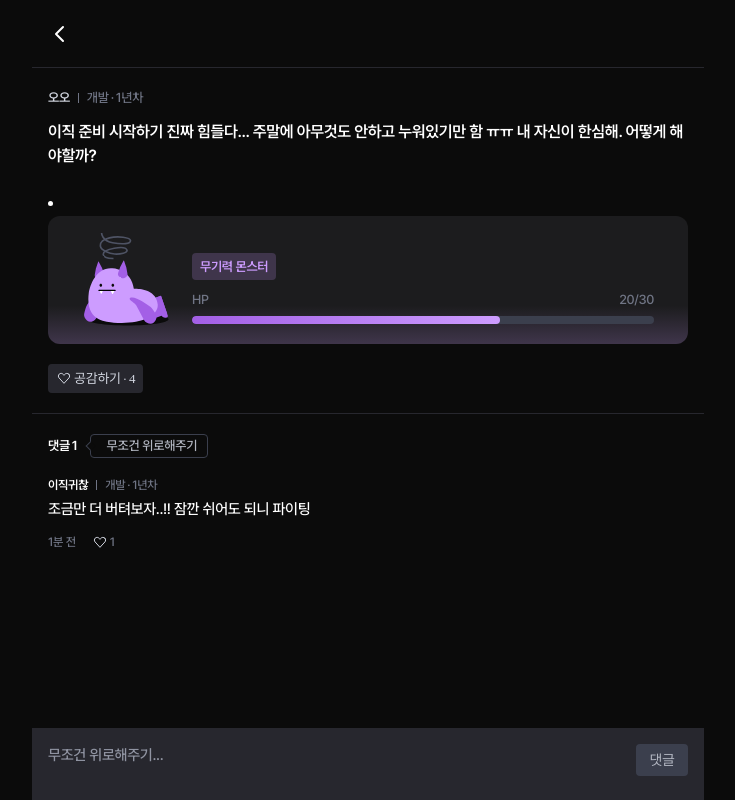
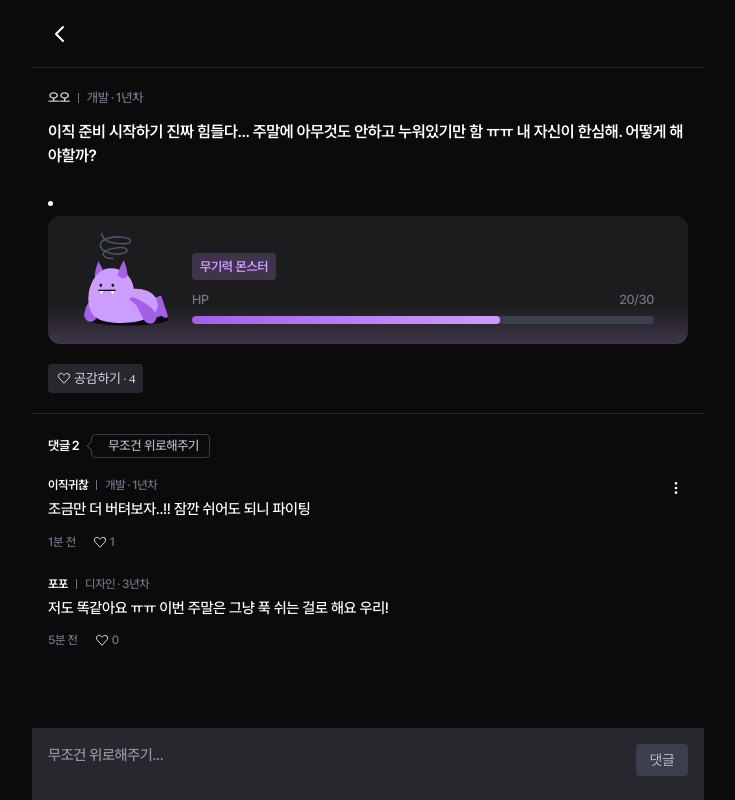
Before and after one commit to DDD-Community/DDD-13-WEBBB-FE, a Next.js app: page /post/1 in a window 1280 px wide. Shown: the whole page, without its empty margins (272-1007 px from the left). Built offline with nearby package versions, Linux system fonts and the light colour scheme.

Commit message:
[Feat] CommentItem 내 본인 댓글 더보기 메뉴 및 삭제 팝업 구현

```diff
--- a/app/post/[id]/CommentItem.tsx
+++ b/app/post/[id]/CommentItem.tsx
@@ -4,10 +4,16 @@ import { useState } from "react";
 import type { Comment } from "./mockData";
 import HeartDefault from "@/assets/icons/ic_heart_default.svg";
 import HeartActive from "@/assets/icons/ic_heart_active.svg";
+import MoreIcon from "@/assets/icons/ic_more_sm_white.svg";
+import DeleteIcon from "@/assets/icons/ic_delete.svg";
 
 export default function CommentItem({ comment }: { comment: Comment }) {
   const [isLiked, setIsLiked] = useState(false);
   const [likeCount, setLikeCount] = useState(comment.likeCount);
+  const [isMenuOpen, setIsMenuOpen] = useState(false);
+
+  // TODO: 실제 유저 연동 시 현재 로그인한 유저 ID와 비교하도록 수정 필요
+  const isMine = comment.author.nickname === "이직귀찮";
 
   const handleLikeClick = () => {
     if (isLiked) {
@@ -19,8 +25,16 @@ export default function CommentItem({ comment }: { comment: Comment }) {
     }
   };
 
+  const handleDeleteClick = () => {
+    // TODO: 삭제 API 연동 및 부모 컴포넌트 데이터 갱신 로직 추가 필요
+    alert("댓글 삭제가 요청되었습니다.");
+    setIsMenuOpen(false);
+  };
+
   return (
-    <li>
+    <li className="relative">
+      <div className="flex w-full items-start justify-between">
+        <div className="flex w-full flex-col">
           <div className="flex items-center gap-2">
             <span className="text-detail-12sb text-white">{comment.author.nickname}</span>
             <div className="bg-gray-60 h-2.5 w-[1px]" />
@@ -32,6 +46,44 @@ export default function CommentItem({ comment }: { comment: Comment }) {
           </div>
 
           <p className="text-body-15m mt-1 whitespace-pre-wrap text-white">{comment.content}</p>
+        </div>
+
+        {isMine && (
+          <div className="relative ml-2 shrink-0">
+            <button
+              type="button"
+              onClick={() => setIsMenuOpen((prev) => !prev)}
+              className="flex h-6 w-6 items-center justify-center p-0.5"
+            >
+              <MoreIcon className="h-4 w-4 text-white" />
+            </button>
+
+            {isMenuOpen && (
+              <button
+                type="button"
+                onClick={handleDeleteClick}
+                className="bg-gray-80 absolute right-0 bottom-[calc(100%+6px)] z-10 flex w-[169px] items-center justify-between rounded-[8px] px-4 py-3 text-left transition-all"
+                style={{
+                  boxShadow: "0 4px 15px 0 rgba(0, 0, 0, 0.35)",
+                }}
+              >
+                <span
+                  className="text-[15px] leading-[150%] font-medium tracking-[-0.3px] text-white"
+                  style={{ fontFamily: "Pretendard" }}
+                >
+                  삭제
+                </span>
+
+                <DeleteIcon className="h-5 w-5 flex-none shrink-0" />
+              </button>
+            )}
+
+            {isMenuOpen && (
+              <div className="fixed inset-0 z-0 cursor-default bg-transparent" onClick={() => setIsMenuOpen(false)} />
+            )}
+          </div>
+        )}
+      </div>
 
       <div className="mt-3 flex items-center">
         <span className="text-detail-12m text-gray-60">{comment.createdAt}</span>
--- a/app/post/[id]/mockData.ts
+++ b/app/post/[id]/mockData.ts
@@ -47,6 +47,14 @@ export const MOCK_COMMENTS: Comment[] = [
     content: "조금만 더 버텨보자..!! 잠깐 쉬어도 되니 파이팅",
     createdAt: "1분 전",
     likeCount: 1,
+    isLiked: true,
+  },
+  {
+    id: 2,
+    author: { nickname: "포포", job: "디자인", experience: "3년차" },
+    content: "저도 똑같아요 ㅠㅠ 이번 주말은 그냥 푹 쉬는 걸로 해요 우리!",
+    createdAt: "5분 전",
+    likeCount: 0,
     isLiked: false,
   },
 ];
--- a/app/post/[id]/page.tsx
+++ b/app/post/[id]/page.tsx
@@ -53,7 +53,7 @@ export default function PostDetailPage() {
           <SpeechBubble text={post.supportType} />
         </div>
 
-        <ul className="mt-[18px] flex flex-col gap-6 px-4">
+        <ul className="mt-[18px] flex list-none flex-col gap-6 px-4">
           {comments.map((comment) => (
             <CommentItem key={comment.id} comment={comment} />
           ))}
```
Also changed, not shown: assets/icons/ic_delete.svg (added), assets/icons/ic_more_sm_white.svg (added). Lines whose indentation alone changed are shown as unchanged.
